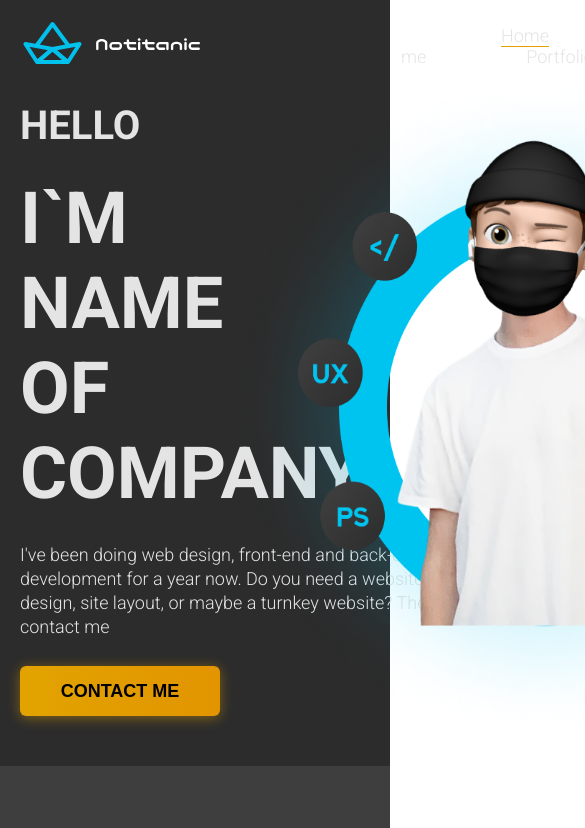
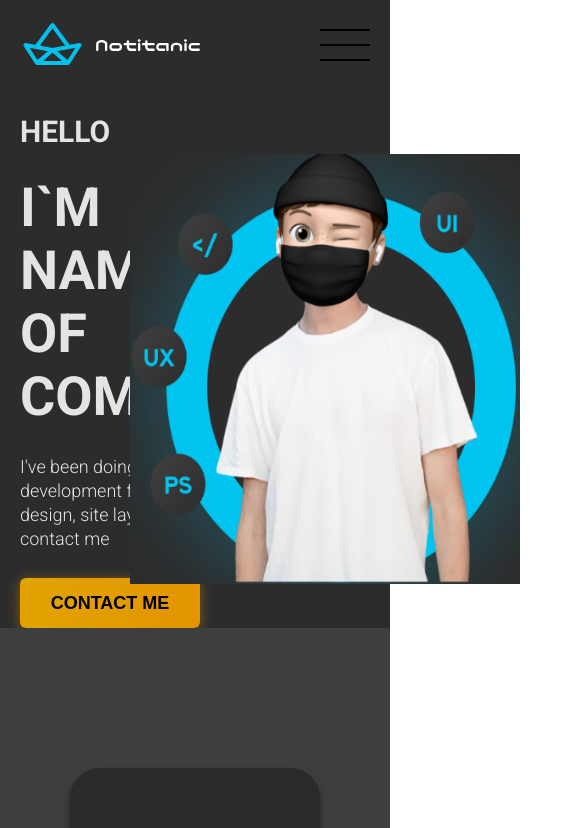
Before and after one commit to habibullo071/lending_1, a React (Create React App) app: page / in a window 390 px wide. Shown: the top 828 px of the page, 585 px wide, since content can reach past the window. Built offline with nearby package versions, Linux system fonts and the light colour scheme.

Commit message:
abdulloh

```diff
--- a/src/components/Foot/Footer.scss
+++ b/src/components/Foot/Footer.scss
@@ -14,7 +14,7 @@ ul{
 
 .middle {
     box-sizing: border-box;
-    max-width: 80%;
+    max-width: 880px;
     background-color: #414141;
     border-radius: 30px;
     margin: 50px auto;
@@ -24,7 +24,6 @@ ul{
 .h2 {
     padding-top: 100px;
     text-align: center;
-    font-family: NEXT ART;
     font-size: 48px;
     font-weight: 400;
     line-height: 54px;
@@ -34,6 +33,7 @@ ul{
 
 .inform {
     display: flex;
+    align-items: center;
     flex-wrap: wrap;
 }
 
@@ -42,7 +42,8 @@ ul{
 }
 
 .img img {
-    width: 100%;
+    width: 390px;
+    height: 390px;
     margin: auto;
 }
 
@@ -54,7 +55,6 @@ ul{
 }
 
 .land {
-    font-family: Arodora Pro;
     font-size: 24px;
     font-weight: 300;
     line-height: 29px;
@@ -62,16 +62,16 @@ ul{
 }
 
 .landp {
-    font-family: Arodora Pro;
     font-size: 18px;
     font-weight: 300;
     line-height: 21px;
-    letter-spacing: 0em;
     text-align: center;
     margin: 20px 0;
+    line-height: 24px;
 }
 .yellow{
     color: orange;
+    cursor: pointer;
 }
 .botton{
     max-width: 100%;
--- a/src/components/Head/Header.jsx
+++ b/src/components/Head/Header.jsx
@@ -1,15 +1,25 @@
-import React from "react";
+import React, { useState } from "react";
 import "./Header.scss";
 
 import logo from "../../img/logo.svg";
 import header from '../../img/header.png';
+import hamburger from '../../img/hamburgerBtn.svg'
 
 function Header() {
+  const [open, setOpen] = useState(false)
+
+  function hamburgerOpen(){
+    setOpen(open === false ? true : false)
+  }
+
   return (
     <div className="head">
       <div className="container">
         <div className="head__top">
           <a href="*"><img src={logo} alt="logo" /></a>
+          <div className="hamburger">
+            <button onClick={hamburgerOpen}><img src={hamburger} alt="hamburger" /></button>
+          </div>
           <div className="links">
             <a href="*">Home</a>
             <a href="*">About me</a>
@@ -17,6 +27,12 @@ function Header() {
             <a href="*">Contact</a>
           </div>
         </div>
+        <div className="hamburger-links" style={open === true ? {display: "flex"} : {display: "none"}}>
+            <a href="*">Home</a>
+            <a href="*">About me</a>
+            <a href="*">Portfolio</a>
+            <a href="*">Contact</a>
+          </div>
         <div className="head__bottom">
           <div className="left">
             <b>HELLO</b>
--- a/src/components/Head/Header.scss
+++ b/src/components/Head/Header.scss
@@ -7,15 +7,20 @@
 .head {
     background: #000000d3;
     padding: 20px;
-    margin-top: 0;
+    padding-bottom: 0;
 
     &__top {
         display: flex;
         align-items: center;
+        justify-content: space-between;
+        .hamburger {
+            display: none;
+        }
+        .hamburger-links{
+            display: none;
+        }
 
         .links {
-            margin-left: 200px;
-
             a {
                 margin-left: 100px;
                 text-decoration: none;
@@ -39,6 +44,7 @@
         display: flex;
         align-items: center;
         justify-content: space-between;
+        margin-top: 40px;
 
         .left {
             b {
@@ -83,10 +89,112 @@
 
         .right {
             img {
-                width: 630px;
-                height: 670px;
-                margin-right: -100px;
+                width: 530px;
+                height: 570px;
+                margin-left: -100px;
             }
         }
     }
 }
+
+@media screen and (max-width: 1200px) {
+    .head {
+        &__top {
+            max-width: 1124px;
+            width: 100%;
+        }
+
+        &__bottom {
+            .left {
+                b {
+                    font-size: 34px;
+                }
+
+                h2 {
+                    font-size: 62px;
+                }
+
+                p {
+                    font-size: 18px;
+                }
+
+                .btn {
+                    width: 180px;
+                }
+            }
+
+            .right {
+                img {
+                    width: 430px;
+                    height: 470px;
+                }
+            }
+        }
+    }
+}
+
+@media screen and (max-width: 950px) {
+    .head{
+        &__bottom{
+            .left {
+                b {
+                    font-size: 30px;
+                }
+
+                h2 {
+                    font-size: 54px;
+                }
+
+                p {
+                    font-size: 18px;
+                }
+
+                .btn {
+                    width: 180px;
+                }
+            }
+            .right{
+                img{
+                    width: 390px;
+                    height: 430px;
+                }
+            }
+        }
+    }
+}
+
+@media screen and (max-width: 900px) {
+    .head{
+        &__top{
+            .hamburger{
+                display: block;
+                button{
+                    background: none;
+                    border: none;
+                    cursor: pointer;
+                    img{
+                        width: 50px;
+                    }
+                }
+            }
+            max-width: 800px;
+            width: 100%;
+            .links{
+                display: none;
+            }
+        }
+        .hamburger-links{
+            display: flex;
+            align-items: center;
+            justify-content: space-between;
+            padding: 40px;
+            transition: 1s ease all;
+            a{
+                color: white;
+                font-size: 20px;
+                font-weight: 400;
+                text-decoration: none;
+            }
+        }
+    }
+}
```
Also changed, not shown: src/img/hamburgerBtn.svg (added), src/img/header.png.
